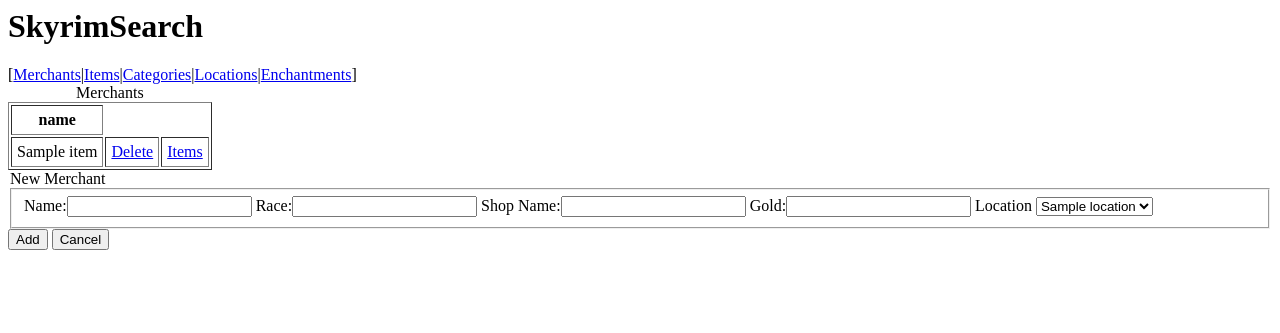
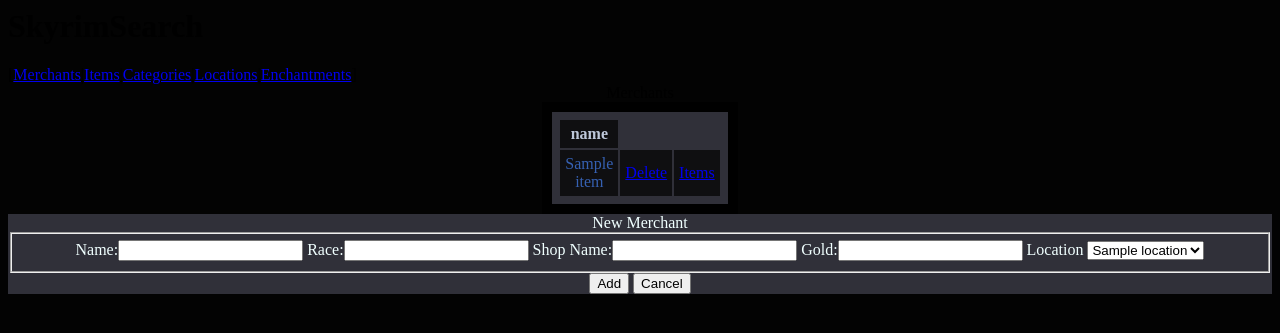
Before and after one commit to Spatch7/SkyrimDB, a Flask app: template FlaskApp/templates/Merchants.j2 in a window 1280 px wide. Shown: the top 333 px of the page. Run offline with Flask 2, Linux system fonts and the light colour scheme; the template is opened without the code that fills it: most values are stand-ins (such as "Sample title", 1, 10 or a date in 2020); some libraries are stand-ins or nearby versions.

Commit message:
CSS ref fixed

```diff
--- a/FlaskApp/static/css/style.css
+++ b/FlaskApp/static/css/style.css
@@ -39,3 +39,11 @@
 td:hover {
     color: rgb(115, 160, 245);
 }
+
+form {
+    text-align: center;
+    margin-left: auto;
+    margin-right: auto;
+    color:azure;
+    background-color: rgba(49, 49, 58, 0.986);
+}
--- a/FlaskApp/templates/Merchants.j2
+++ b/FlaskApp/templates/Merchants.j2
@@ -1,9 +1,9 @@
 <html>
     <head>
         <title>Merchants</title>
-        <link rel="stylesheet" type= "text/css" href="{{ url_for('static', filename='style.css') }}">
+        <link rel="stylesheet" type= "text/css" href="{{ url_for('static', filename='/css/style.css') }}">
     </head>
-    <body background-color: grey>
+    <body>
         <h1>SkyrimSearch</h1>
         [<a href="/Merchants">Merchants</a>|<a href="/Items">Items</a>|<a href="Categories.html">Categories</a>|<a href="Locations.html">Locations</a>|<a href="Enchantments.html">Enchantments</a>]
 
@@ -27,7 +27,7 @@
                             <td> {{merchant[key]}} </td>
                             {% endfor %}
                             <td><a href="Merchants_delete/{{merchant.merchantID}}" class="btn btn-default">Delete</a></td>
-                            {# I think this is a comment? Inventory link doesn't work yet #}
+
                             <td><a href="Merchants_Items/{{merchant.merchantID}}">Items</td>
                         </tr>
                         {% endfor %}
--- a/FlaskApp/templates/Merchants_Items.j2
+++ b/FlaskApp/templates/Merchants_Items.j2
@@ -1,7 +1,7 @@
 <html>
     <head>
         <title>Merchants Items</title>
-        <link href="style.css" rel="stylesheet" type="text/css" />
+        <link rel="stylesheet" type= "text/css" href="{{ url_for('static', filename='/css/style.css') }}">
     </head>
     <body>
         <h1>SkyrimSearch</h1>
```
